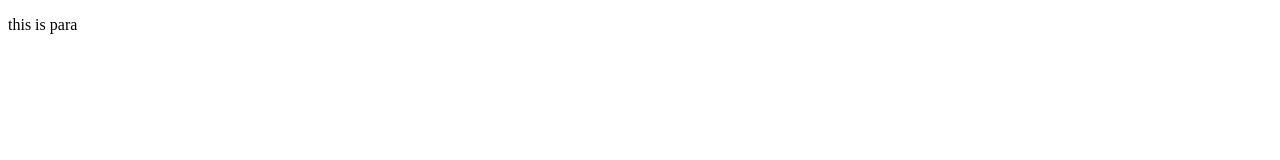
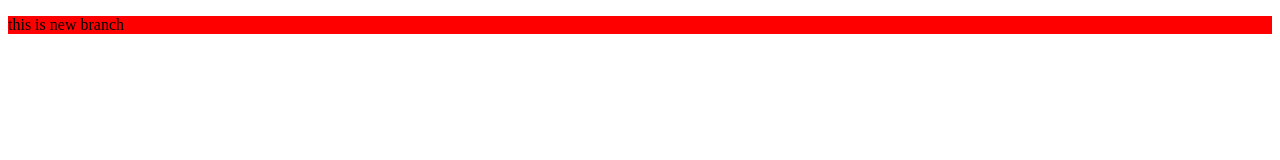
Before and after one commit to Kartikpareek17/Beginrepo, a plain HTML site: page index.html in a window 1280 px wide. Drawn offline with Linux system fonts and the light colour scheme.

Commit message:
New branch

```diff
--- a/index.html
+++ b/index.html
@@ -5,7 +5,8 @@
     <meta name="viewport" content="width=device-width, initial-scale=1.0">
     <title>Document</title>
 </head>
+<link rel="stylesheet" href="style.css">
 <body>
-    <p>this is para</p>
+    <p>this is new branch</p>
 </body>
 </html>
```
